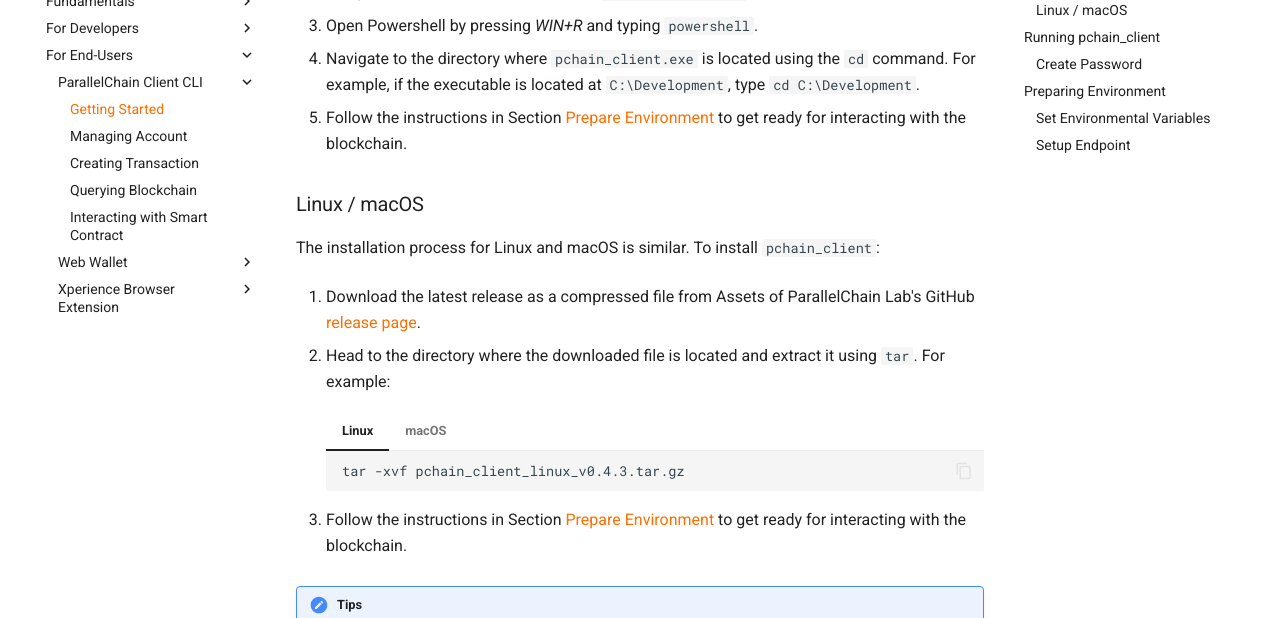
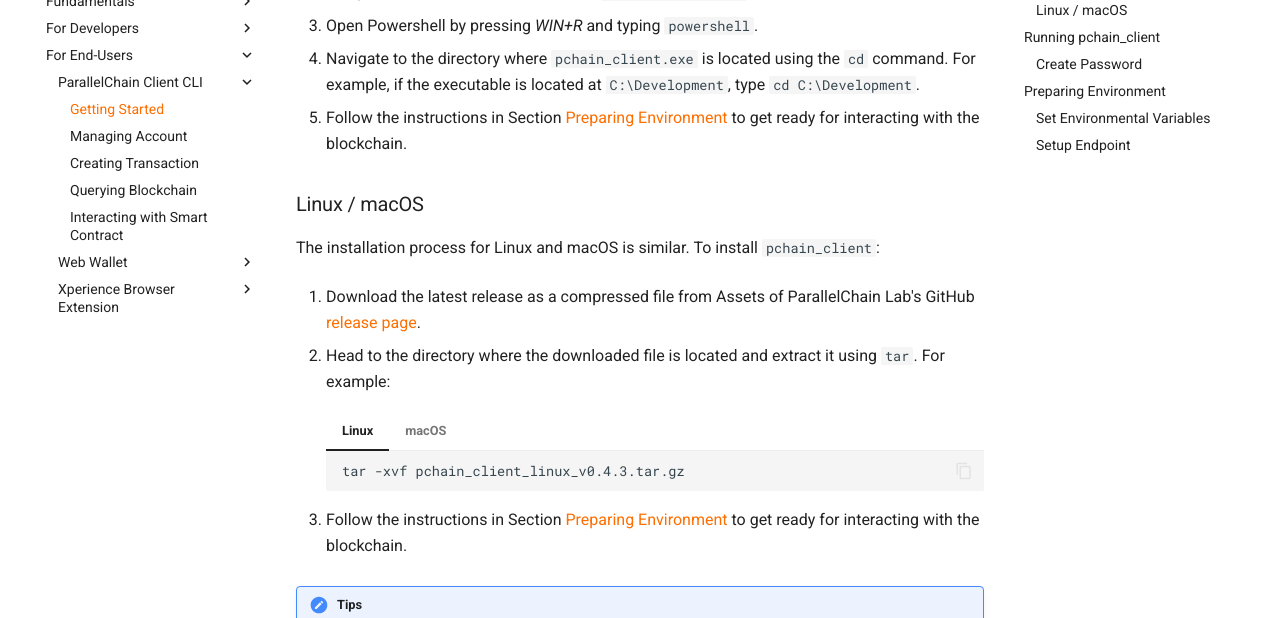
Before and after one commit to parallelchain-io/parallelchain-docs, an MkDocs documentation site: the page built from docs/for_users/pchain_client_cli/getting_started.md, in a window 1280 px wide and 900 px high, scrolled down 930 px. Shown: the part 152-770 px from the top of the window. Built offline with MkDocs 1.6.1 and Material for MkDocs 9.7.7, drawn with Linux system fonts in a browser that asks for light colours; comment, search, counter and statistics services are not loaded.

Commit message:
Fix dangling link to 'preparing environment' heading

````diff
--- a/docs/for_users/pchain_client_cli/getting_started.md
+++ b/docs/for_users/pchain_client_cli/getting_started.md
@@ -44,7 +44,7 @@
 2. Unzip the file to extract the executable `pchain_client.exe`.
 3. Open Powershell by pressing *WIN+R* and typing `powershell`.
 4. Navigate to the directory where `pchain_client.exe` is located using the `cd` command. For example, if the executable is located at `C:\Development`, type `cd C:\Development`.
-5. Follow the instructions in Section [Prepare Environment](#prepare-environment) to get ready for interacting with the blockchain.
+5. Follow the instructions in Section [Preparing Environment](#preparing-environment) to get ready for interacting with the blockchain.
 
 ### Linux / macOS
 
@@ -63,7 +63,7 @@
         tar -xvf pchain_client_mac_v0.4.3.tar.gz
         ```
 
-3. Follow the instructions in Section [Prepare Environment](#prepare-environment) to get ready for interacting with the blockchain.
+3. Follow the instructions in Section [Preparing Environment](#preparing-environment) to get ready for interacting with the blockchain.
 
 
 !!! Tips
````
